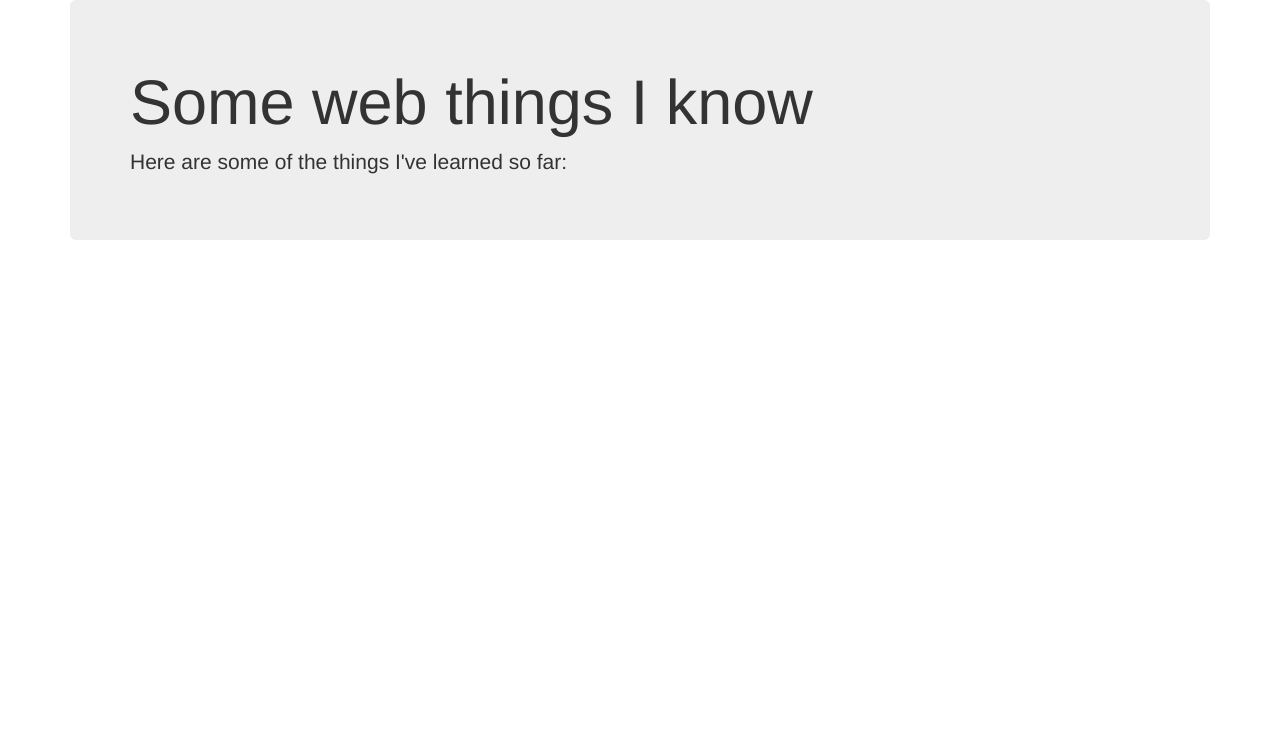
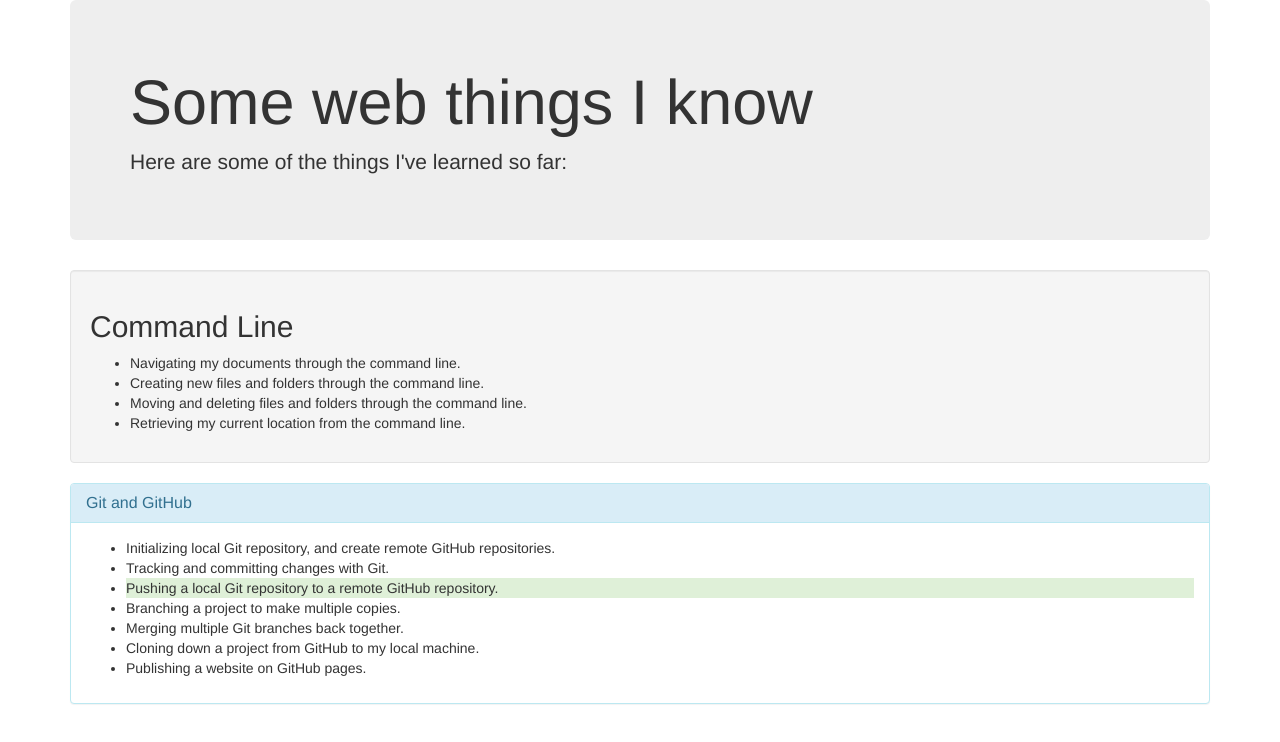
Before and after one commit to planeswalker1/sketch, a plain HTML site: page index.html in a window 1280 px wide. Drawn offline with Linux system fonts and the light colour scheme.

Commit message:
Add command line, and git and github section

```diff
--- a/index.html
+++ b/index.html
@@ -15,6 +15,31 @@
          Here are some of the things I've learned so far:
       </p>
     </div>
+    <div class="well">
+      <h2>Command Line</h2>
+      <ul>
+        <li>Navigating my documents through the command line.</li>
+        <li>Creating new files and folders through the command line.</li>
+        <li>Moving and deleting files and folders through the command line.</li>
+        <li>Retrieving my current location from the command line.</li>
+      </ul>
+    </div>
+    <div class="panel panel-info">
+      <div class="panel-heading">
+        <h2 class="panel-title">Git and GitHub</h2>
+      </div>
+      <div class="panel-body">
+        <ul>
+          <li>Initializing local Git repository, and create remote GitHub repositories.</li>
+          <li>Tracking and committing changes with Git.</li>
+          <li class="bg-success">Pushing a local Git repository to a remote GitHub repository.</li>
+          <li>Branching a project to make multiple copies.</li>
+          <li>Merging multiple Git branches back together.</li>
+          <li>Cloning down a project from GitHub to my local machine.</li>
+          <li>Publishing a website on GitHub pages.</li>
+        </ul>
+      </div>
+    </div>
   </div>
 </body>
 </html>
```
